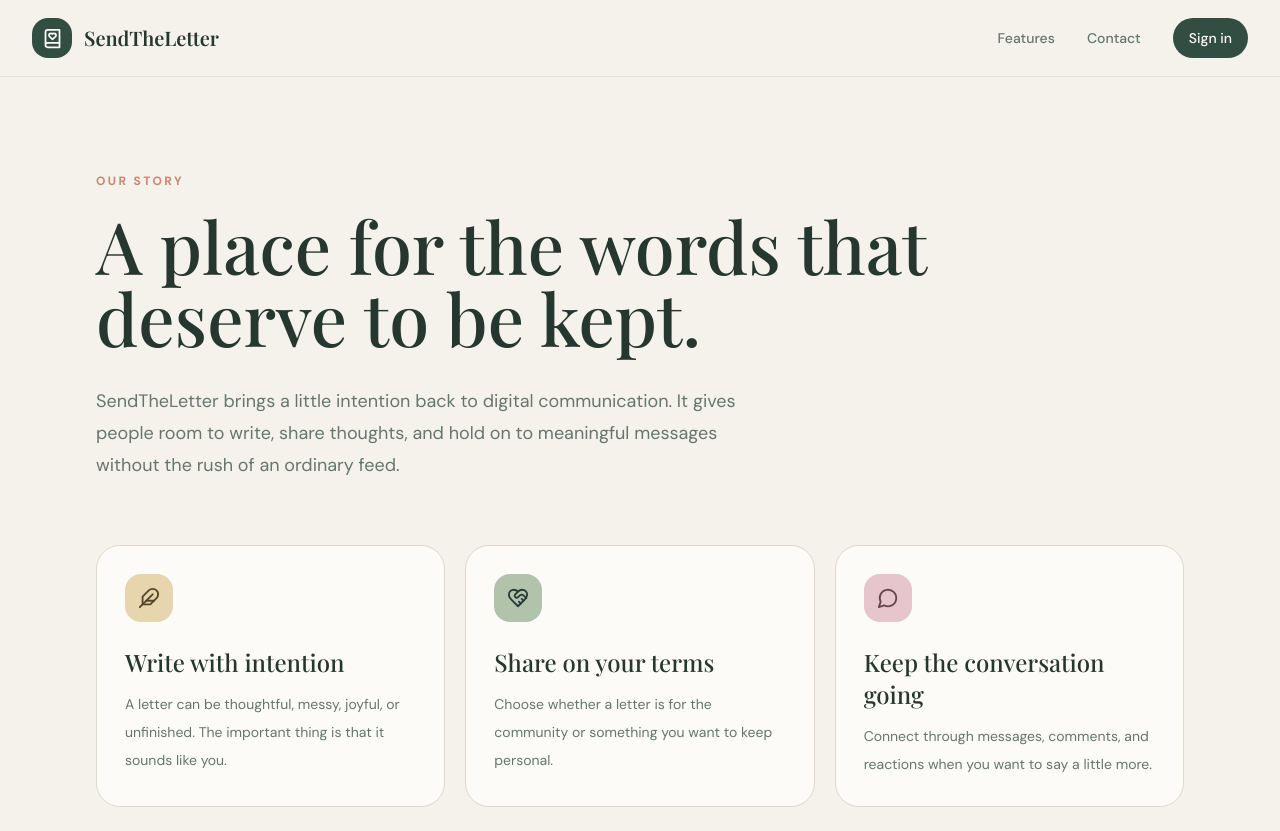
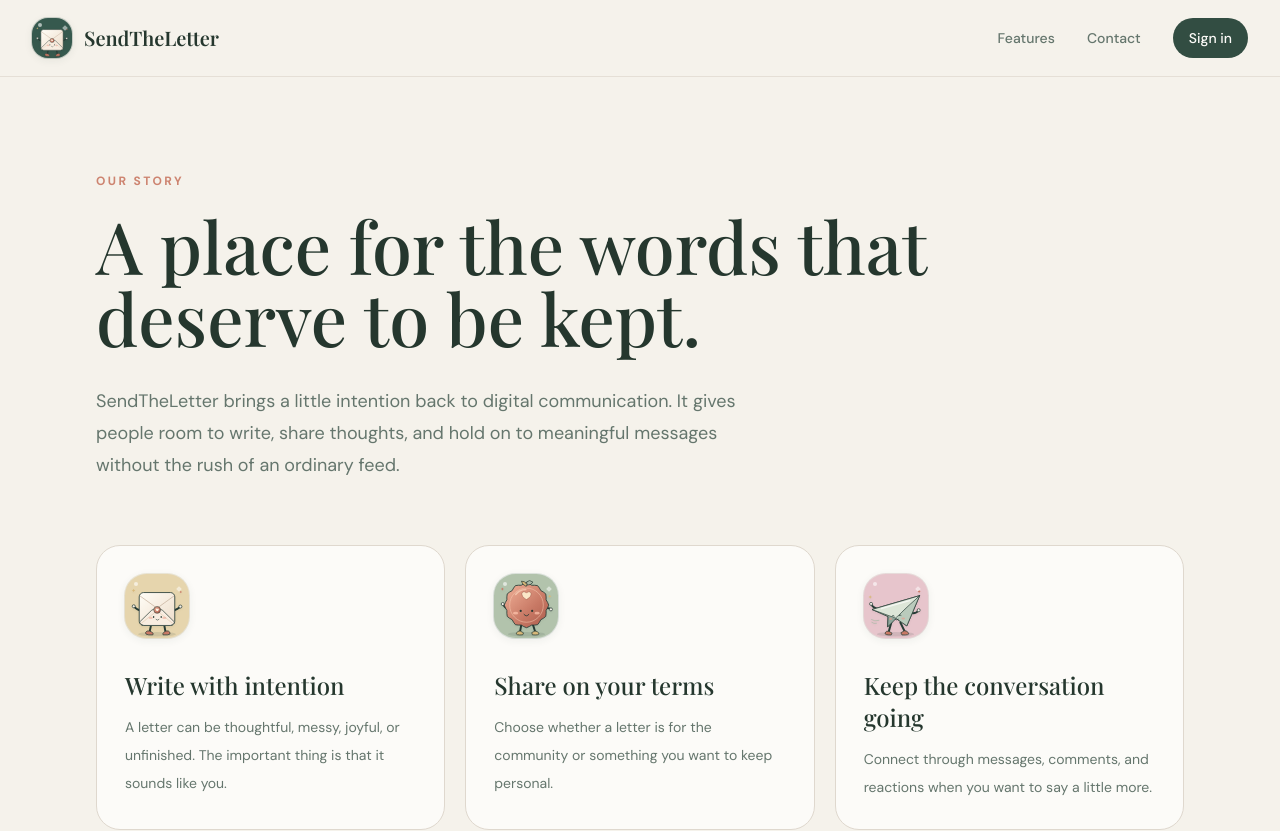
Before and after one commit to donnelsimbajon-design/SendtheLetter_System, a React (Vite) app in the folder Note_letter/: page /about in a window 1280 px wide. Shown: the top 831 px of the page. Built offline with nearby package versions, Linux system fonts and the light colour scheme; no server answers.

Commit message:
Unify public and authentication pages with mascot character icon style

```diff
--- a/Note_letter/src/Pages/About.tsx
+++ b/Note_letter/src/Pages/About.tsx
@@ -1,15 +1,20 @@
 import { Link } from 'react-router-dom';
-import { ArrowRight, BookHeart, Feather, HeartHandshake, MessageCircle } from 'lucide-react';
+import { ArrowRight } from 'lucide-react';
+import CharacterBadge from '../components/CharacterBadge';
 
 const About = () => (
   <div className="min-h-screen bg-background text-foreground">
-    <header className="border-b border-border/70"><div className="mx-auto flex h-[76px] max-w-7xl items-center justify-between px-5 sm:px-8"><Link to="/" className="flex items-center gap-3"><span className="flex h-10 w-10 items-center justify-center rounded-2xl bg-primary text-primary-foreground"><BookHeart size={21}/></span><span className="font-editorial text-xl font-semibold">SendTheLetter</span></Link><nav className="flex items-center gap-5 text-sm font-medium text-muted-foreground sm:gap-8"><Link to="/services" className="hover:text-foreground">Features</Link><Link to="/contact" className="hover:text-foreground">Contact</Link><Link to="/login" className="rounded-full bg-primary px-4 py-2.5 text-primary-foreground">Sign in</Link></nav></div></header>
+    <header className="border-b border-border/70"><div className="mx-auto flex h-[76px] max-w-7xl items-center justify-between px-5 sm:px-8"><Link to="/" className="flex items-center gap-3"><CharacterBadge name="lumi" tone="forest" size="md" className="!h-10 !w-10" /><span className="font-editorial text-xl font-semibold">SendTheLetter</span></Link><nav className="flex items-center gap-5 text-sm font-medium text-muted-foreground sm:gap-8"><Link to="/services" className="hover:text-foreground">Features</Link><Link to="/contact" className="hover:text-foreground">Contact</Link><Link to="/login" className="rounded-full bg-primary px-4 py-2.5 text-primary-foreground">Sign in</Link></nav></div></header>
     <main className="mx-auto max-w-6xl px-5 py-16 sm:px-8 sm:py-24">
       <p className="text-xs font-bold uppercase tracking-[.2em] text-[hsl(var(--accent))]">Our story</p>
       <h1 className="mt-5 max-w-4xl font-editorial text-5xl leading-[1.08] sm:text-7xl">A place for the words that deserve to be kept.</h1>
       <p className="mt-8 max-w-2xl text-lg leading-8 text-muted-foreground">SendTheLetter brings a little intention back to digital communication. It gives people room to write, share thoughts, and hold on to meaningful messages without the rush of an ordinary feed.</p>
       <div className="mt-16 grid gap-5 md:grid-cols-3">
-        {[{icon:Feather,title:'Write with intention',body:'A letter can be thoughtful, messy, joyful, or unfinished. The important thing is that it sounds like you.'},{icon:HeartHandshake,title:'Share on your terms',body:'Choose whether a letter is for the community or something you want to keep personal.'},{icon:MessageCircle,title:'Keep the conversation going',body:'Connect through messages, comments, and reactions when you want to say a little more.'}].map(({icon:Icon,title,body},i)=><article key={title} className="rounded-3xl border border-border bg-card p-7"><span className={`flex h-12 w-12 items-center justify-center rounded-2xl ${i===0?'bg-[hsl(var(--surface-gold))] text-[#55462A]':i===1?'bg-[hsl(var(--surface-sage))] text-[#263B35]':'bg-[hsl(var(--surface-rose))] text-[#68444D]'}`}><Icon size={22}/></span><h2 className="mt-6 font-editorial text-2xl">{title}</h2><p className="mt-3 text-sm leading-7 text-muted-foreground">{body}</p></article>)}
+        {([
+          { mascot: 'lumi', tone: 'gold', title: 'Write with intention', body: 'A letter can be thoughtful, messy, joyful, or unfinished. The important thing is that it sounds like you.' },
+          { mascot: 'sely', tone: 'sage', title: 'Share on your terms', body: 'Choose whether a letter is for the community or something you want to keep personal.' },
+          { mascot: 'piko', tone: 'rose', title: 'Keep the conversation going', body: 'Connect through messages, comments, and reactions when you want to say a little more.' },
+        ] as const).map(({ mascot, tone, title, body }) => <article key={title} className="rounded-3xl border border-border bg-card p-7"><CharacterBadge name={mascot} tone={tone} size="lg" /><h2 className="mt-6 font-editorial text-2xl">{title}</h2><p className="mt-3 text-sm leading-7 text-muted-foreground">{body}</p></article>)}
       </div>
       <div className="mt-16 rounded-[2rem] bg-primary px-7 py-10 text-primary-foreground sm:px-12 sm:py-14"><h2 className="max-w-2xl font-editorial text-4xl leading-tight sm:text-5xl">The internet is loud. Your words don't have to be.</h2><p className="mt-4 max-w-xl leading-7 opacity-75">Make a little room for meaningful communication, one letter at a time.</p><Link to="/signup" className="mt-7 inline-flex items-center gap-2 rounded-full bg-[hsl(var(--surface-gold))] px-5 py-3 text-sm font-bold text-[#493D2A]">Start writing <ArrowRight size={16}/></Link></div>
     </main>
```
